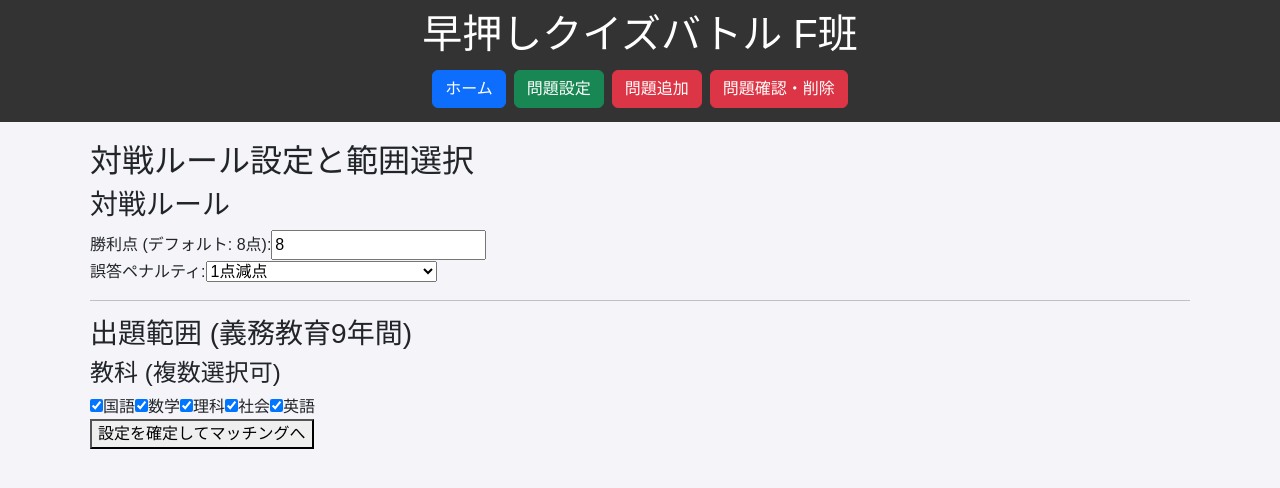
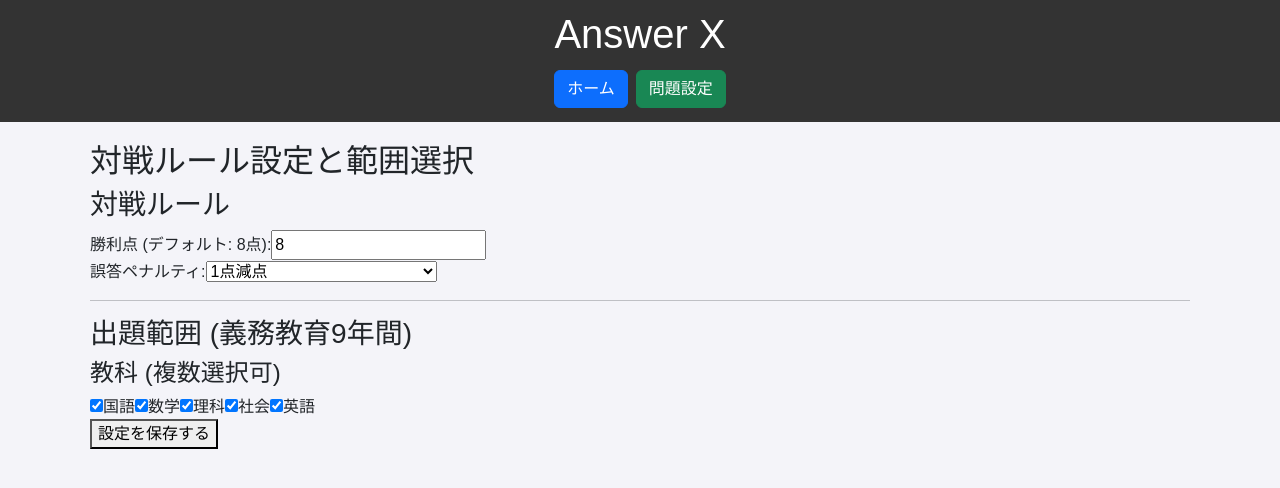
Before and after one commit to HaneMoon/hayaosiQuiz, a React (Vite) app: page /settings in a window 1280 px wide. Shown: the top 488 px of the page. Built offline with nearby package versions, Linux system fonts and the light colour scheme.

Commit message:
問題登録締め切り

```diff
--- a/index.html
+++ b/index.html
@@ -4,7 +4,7 @@
     <meta charset="UTF-8" />
     <link rel="icon" type="image/svg+xml" href="/vite.svg" />
     <meta name="viewport" content="width=device-width, initial-scale=1.0" />
-    <title>早押しクイズバトル</title>
+    <title>Answer X</title>
   </head>
   <body>
     <div id="root"></div>
--- a/src/App.jsx
+++ b/src/App.jsx
@@ -53,7 +53,7 @@ const App = () => {
   const handleGameEnd = () => {
     setGameId(null);
     setSettings(null);
-    console.log("ゲーム終了: グローバルなゲームIDをリセットしました。");
+    console.log("ゲーム終了: ゲームIDをリセットしました。");
   };
 
   return (
@@ -79,12 +79,12 @@ const AppContent = ({ settings, gameId, myPlayerId, handleRulesConfirmed, handle
     <>
       {!isGameRoute && (
         <header>
-          <h1>早押しクイズバトル F班</h1>
+          <h1 className="text-center fs-1">Answer X</h1>
             <nav className="nav justify-content-center">
             <Link to="/" className="btn btn-primary m-1">ホーム</Link>
             <Link to="/settings" className="btn btn-success m-1">問題設定</Link>
-            <Link to="/admin" className="btn btn-danger m-1">問題追加</Link>
-            <Link to="/review" className="btn btn-danger m-1">問題確認・削除</Link>
+            {/* <Link to="/admin" className="btn btn-danger m-1">問題追加</Link>  */}
+            {/* <Link to="/review" className="btn btn-danger m-1">問題確認・削除</Link>  */}
           </nav>
         </header>
       )}
--- a/src/hooks/useGame.js
+++ b/src/hooks/useGame.js
@@ -218,7 +218,7 @@ const useGame = (initialGameId, myPlayerId) => {
     let shuffledOptions = initialQuestion.options;
     if (Array.isArray(shuffledOptions) && shuffledOptions.length > 0) {
         shuffledOptions = shuffleArray([...shuffledOptions]);
-        console.log(`[Shuffle] Question #${initialQuestionId} の選択肢をシャッフルしました。`);
+        console.log(`Question #${initialQuestionId} の選択肢をシャッフルしました。`);
     }
 
     await update(gameRef, {
--- a/src/pages/Game.jsx
+++ b/src/pages/Game.jsx
@@ -56,7 +56,7 @@ const Game = ({ myPlayerId, onGameEnd, propGameId }) => {
     // もしゲームIDが確定していない状態でアクセスしたらホームへ戻す
     if (!actualGameId || (!gameState && !routeGameId && !propGameId)) {
       // DEBUG: リダイレクトが発生した場合のログ
-      console.log(`[DEBUG] Game.jsx: ゲームIDまたは状態が見つかりません (${actualGameId})。ホームへリダイレクトします。`);
+      console.log(`Game.jsx: ゲームIDまたは状態が見つかりません (${actualGameId})。ホームへリダイレクトします。`);
       navigate('/');
       return;
     }
--- a/src/pages/Settings.jsx
+++ b/src/pages/Settings.jsx
@@ -90,7 +90,7 @@ const Settings = ({ onRulesConfirmed }) => {
       </div>
       <div></div>
 
-      <button onClick={handleSubmit}>設定を確定してマッチングへ</button>
+      <button onClick={handleSubmit}>設定を保存する</button>
     </div>
   );
 };
```
